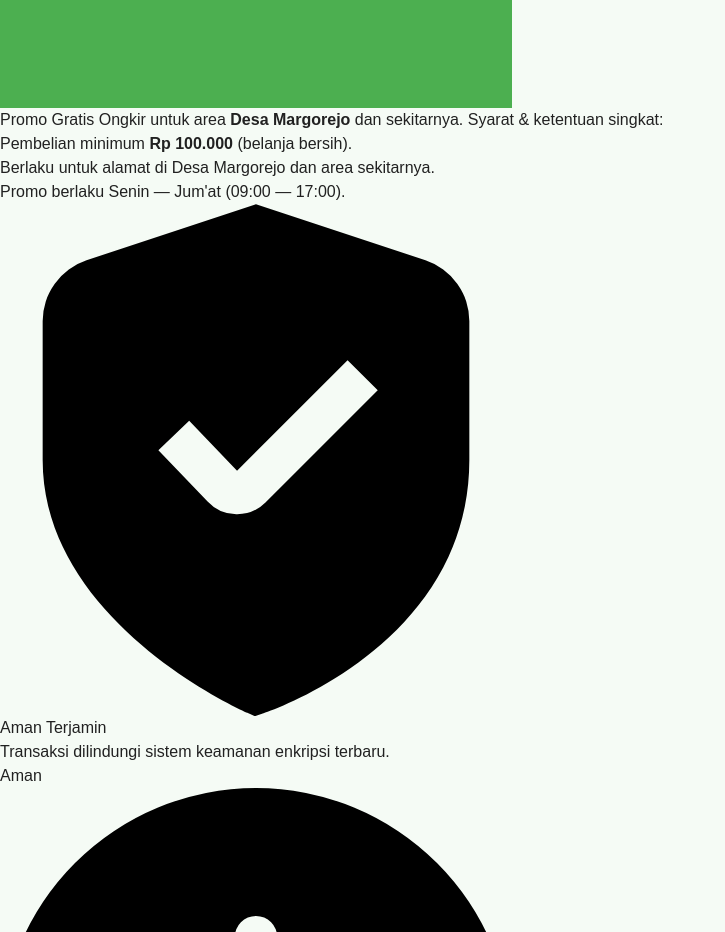
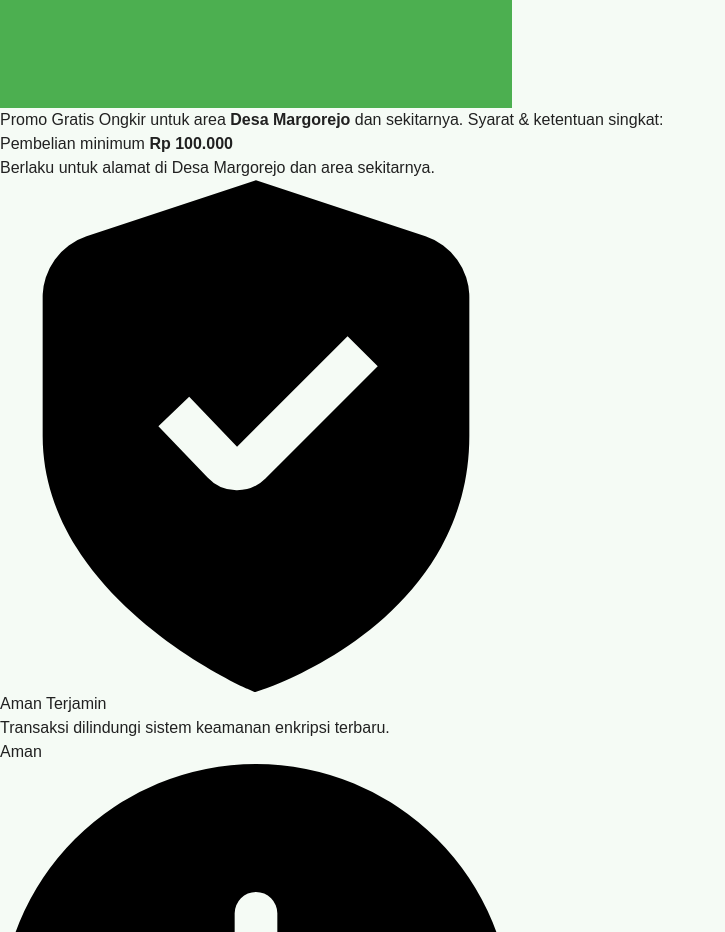
Before and after one commit to BamBoos28/web-toko-v3, a React (Vite) app: page /profil in a window 1280 px wide. Shown: the part 1740-2672 px from the top of the page, without its empty margins (0-725 px from the left). Built offline with nearby package versions, Linux system fonts and the light colour scheme; a web font is replaced by a local one.

Commit message:
ongkir update

```diff
--- a/src/pages/Profil.tsx
+++ b/src/pages/Profil.tsx
@@ -253,9 +253,9 @@ export default function Profile() {
             </p>
 
             <ul className="mb-3 ml-4 list-disc text-sm text-slate-700">
-              <li>Pembelian minimum <strong>Rp 100.000</strong> (belanja bersih).</li>
+              <li>Pembelian minimum <strong>Rp 100.000</strong></li>
               <li>Berlaku untuk alamat di Desa Margorejo dan area sekitarnya.</li>
-              <li>Promo berlaku Senin — Jum'at (09:00 — 17:00).</li>
+              {/* <li>Promo berlaku MInggu dan Senin.</li> */}
             </ul>
           </div>
         </div>
```
